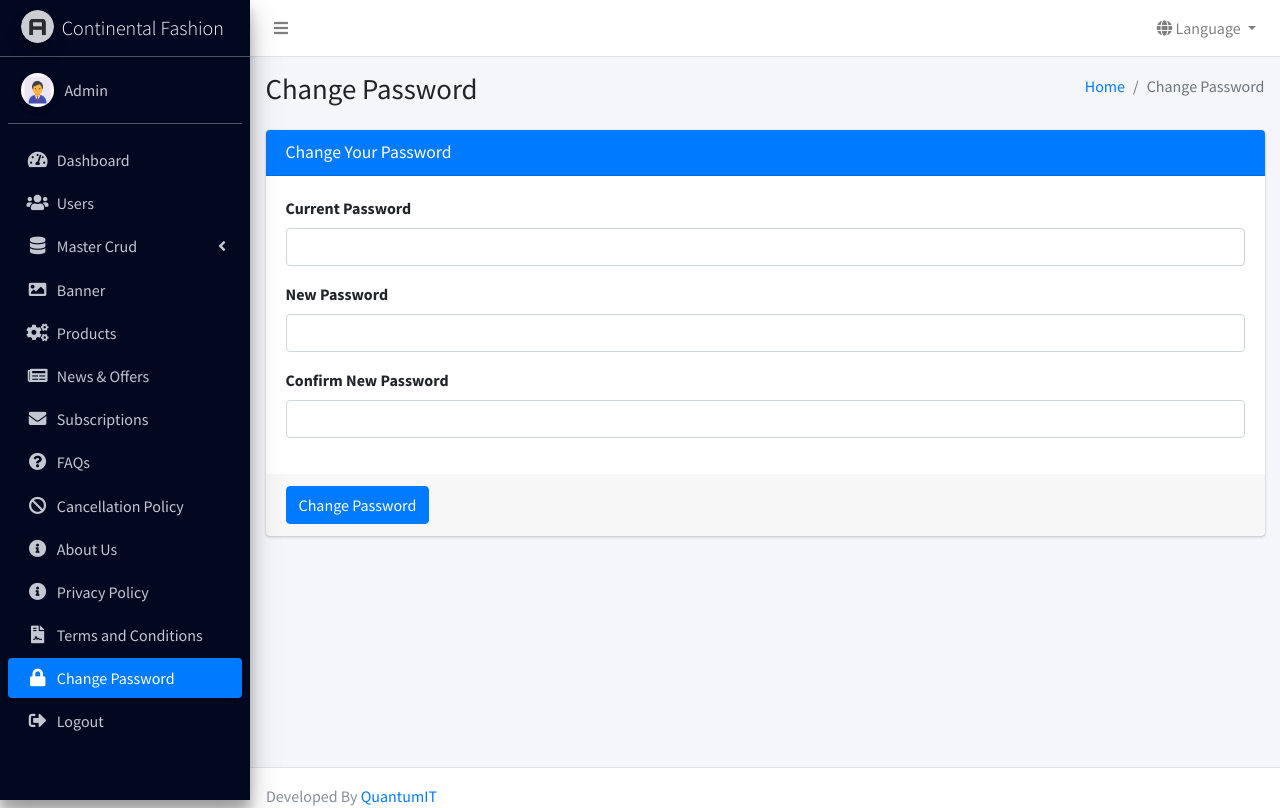
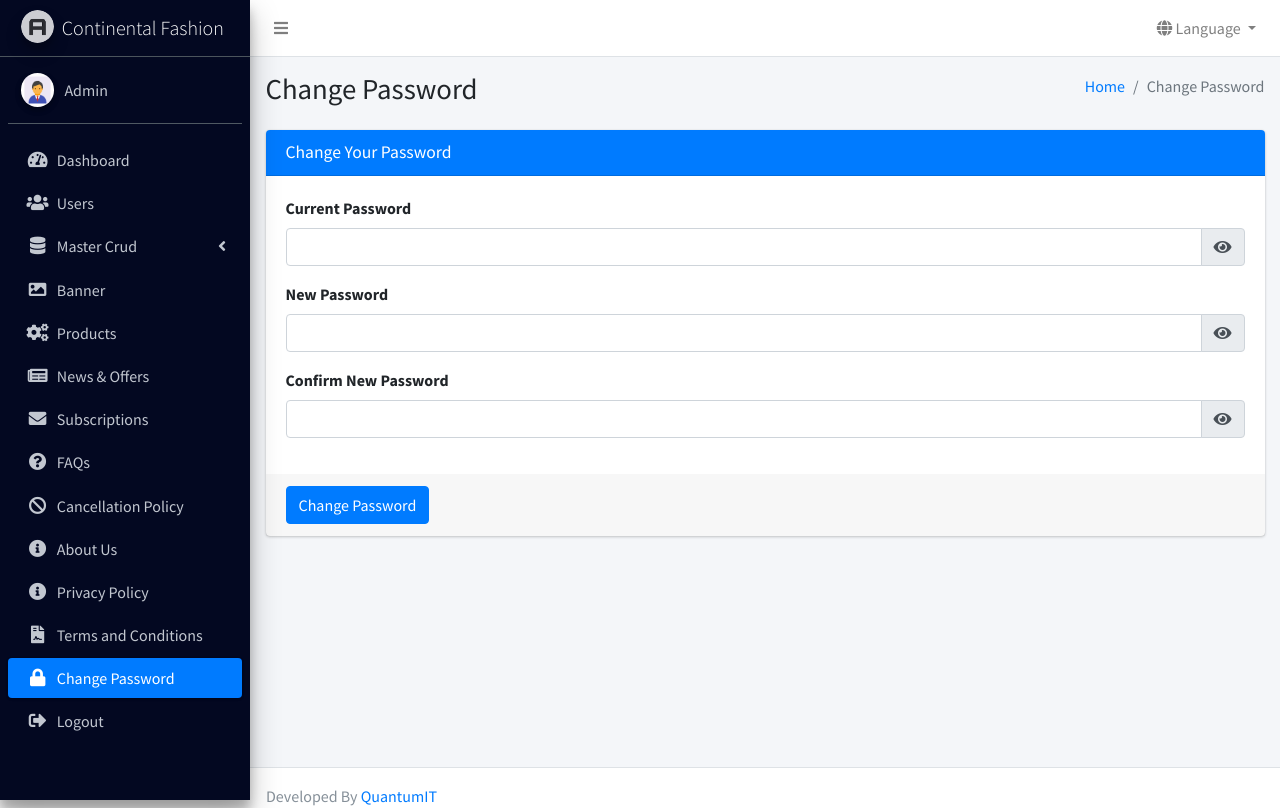
Before and after one commit to 12vdeepak/Continental-fashion08-04-25, a Laravel app: page /admin/change-password in a window 1280 px wide. Run offline with Laravel 10, Linux system fonts and the light colour scheme; a user stored in the database is signed in; data comes from the database, SQL or seed files in the repository; some libraries are stand-ins or nearby versions.

Commit message:
change password

```diff
--- a/resources/views/admin/changepassword/changepassword.blade.php
+++ b/resources/views/admin/changepassword/changepassword.blade.php
@@ -63,9 +63,16 @@
 
                                 <div class="form-group">
                                     <label for="current_password">Current Password</label>
+                                    <div class="input-group">
                                         <input id="current_password" type="password"
                                             class="form-control @error('current_password') is-invalid @enderror"
                                             name="current_password" required>
+                                        <div class="input-group-append">
+                                            <span class="input-group-text toggle-password" toggle="#current_password">
+                                                <i class="fas fa-eye"></i>
+                                            </span>
+                                        </div>
+                                    </div>
                                     @error('current_password')
                                         <span class="invalid-feedback" role="alert">
                                             <strong>{{ $message }}</strong>
@@ -75,9 +82,16 @@
 
                                 <div class="form-group">
                                     <label for="new_password">New Password</label>
+                                    <div class="input-group">
                                         <input id="new_password" type="password"
                                             class="form-control @error('new_password') is-invalid @enderror"
                                             name="new_password" required>
+                                        <div class="input-group-append">
+                                            <span class="input-group-text toggle-password" toggle="#new_password">
+                                                <i class="fas fa-eye"></i>
+                                            </span>
+                                        </div>
+                                    </div>
                                     @error('new_password')
                                         <span class="invalid-feedback" role="alert">
                                             <strong>{{ $message }}</strong>
@@ -87,9 +101,18 @@
 
                                 <div class="form-group">
                                     <label for="new_password_confirmation">Confirm New Password</label>
+                                    <div class="input-group">
                                         <input id="new_password_confirmation" type="password" class="form-control"
                                             name="new_password_confirmation" required>
+                                        <div class="input-group-append">
+                                            <span class="input-group-text toggle-password"
+                                                toggle="#new_password_confirmation">
+                                                <i class="fas fa-eye"></i>
+                                            </span>
                                         </div>
+                                    </div>
+                                </div>
+
                             </div>
 
                             <!-- /.card-body -->
```
Lines whose indentation alone changed are shown as unchanged.
